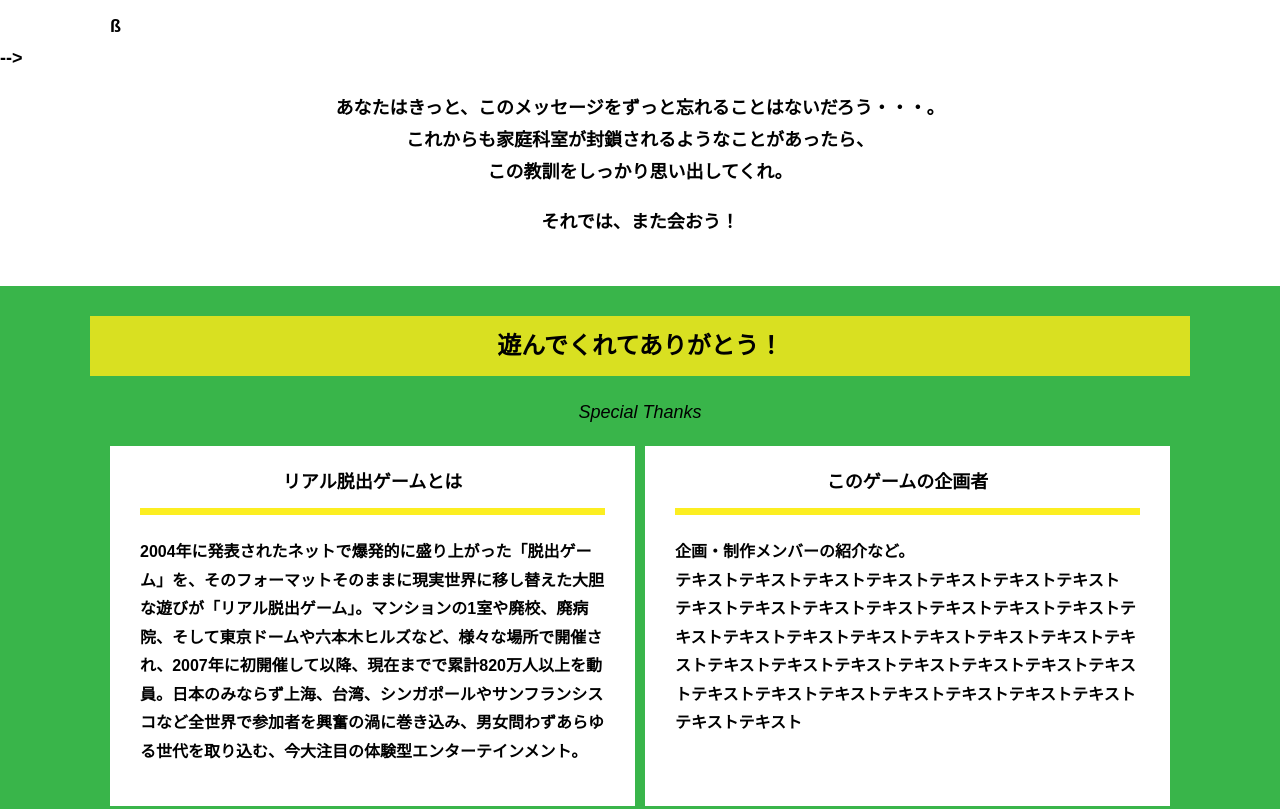
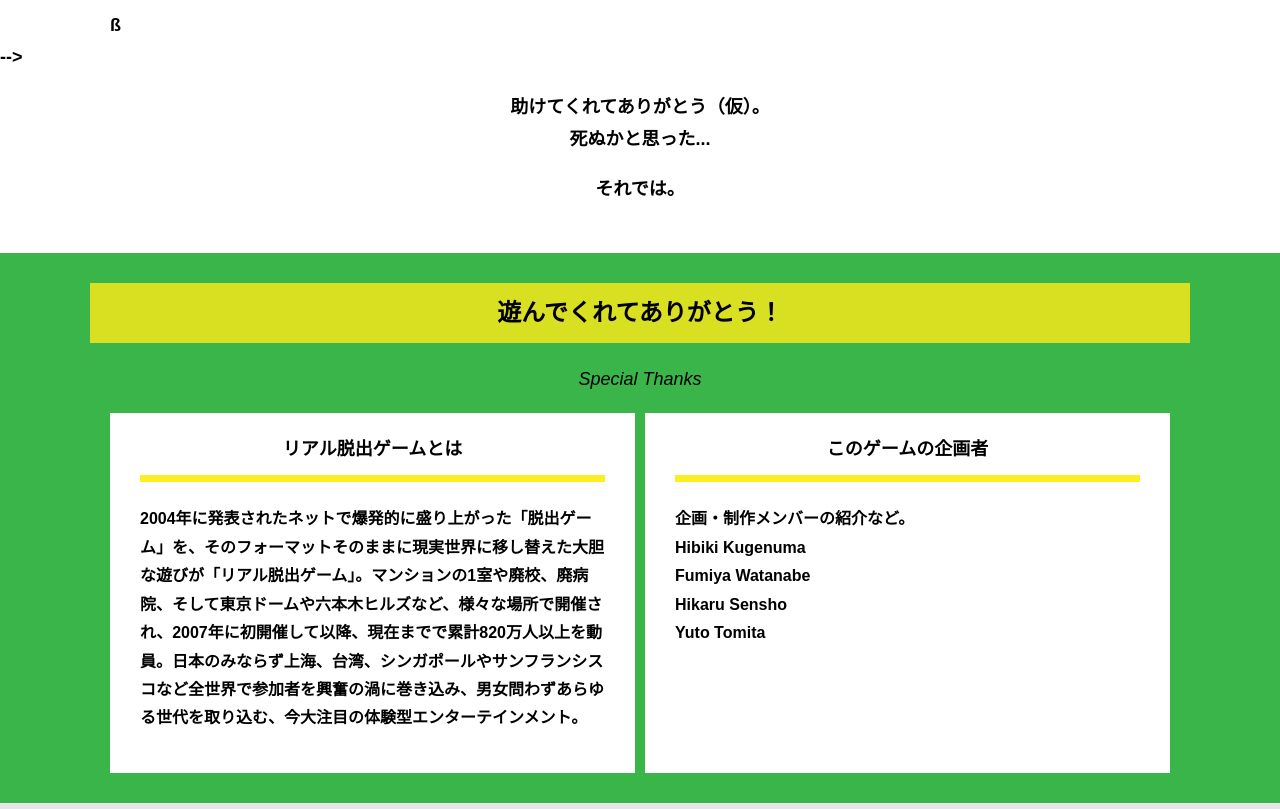
Before and after one commit to HibikiKugenuma/Kashiwa_2Qalfa_number5, a plain HTML site: page final.html in a window 1280 px wide. Shown: the part 1182-1991 px from the top of the page. Drawn offline with Linux system fonts and the light colour scheme.

Commit message:
Update final.html

```diff
--- a/final.html
+++ b/final.html
@@ -11,20 +11,20 @@
 <body>
   <header class="header">
     <div class="container">
-      <div class="header__logo"><img src="assets/images/logo.svg" alt="チームロゴ"></div>
+      <div class="header__logo"><img src="assets/images/logodayo.png" alt="チームロゴ"></div>
       <div class="header__name">N・S高生制作サイト</div>
     </div>
   </header>
   <main class="main final-page">
     <!-- タイトルエリア　ここから -->
-    <h1 class="main-title"><img src="assets/images/main-image.png" alt="封鎖された家庭科室からの脱出"></h1>
+    <h1 class="main-title"><img src="assets/images/main-gazou1.png" alt="封鎖された家庭科室からの脱出"></h1>
     <!-- タイトルエリア　ここまで -->
     <section class="section">
       <div class="container">
         <div class="box bg-color--subcolor">
           <h2 class="section-title--border">全ステージ クリア！</h2>
-          <p class="text-center">おめでとう！あなたはついに全ての謎を解き、先生を救うことができた！<br>
-            そして先生からあるメッセージが伝えられた・・・</p>
+          <p class="text-center">おめでとう！あなたはついに全ての謎を解き、友人を救うことができた！<br>
+            そして友人からあるメッセージが伝えられた・・・</p>
         </div>
       </div>
     </section>
@@ -44,10 +44,9 @@ Youtube貼り付けここまで-->
           ß
       </div>
          -->
-        <p class="text-center">あなたはきっと、このメッセージをずっと忘れることはないだろう・・・。<br>
-          これからも家庭科室が封鎖されるようなことがあったら、<br>
-          この教訓をしっかり思い出してくれ。</p>
-        <p class="text-center">それでは、また会おう！</p>
+        <p class="text-center">助けてくれてありがとう（仮）。<br>
+          死ぬかと思った...</p>
+        <p class="text-center">それでは。</p>
       </div>
     </section>
     <section class="section bg-color--keycolor">
@@ -65,8 +64,10 @@ Youtube貼り付けここまで-->
             <div class="card">
               <h3 class="card__title">このゲームの企画者</h3>
               <p class="card__content">企画・制作メンバーの紹介など。<br>
-                テキストテキストテキストテキストテキストテキストテキスト<br>
-                テキストテキストテキストテキストテキストテキストテキストテキストテキストテキストテキストテキストテキストテキストテキストテキストテキストテキストテキストテキストテキストテキストテキストテキストテキストテキストテキストテキストテキストテキストテキスト</p>
+                Hibiki Kugenuma<br>
+                Fumiya Watanabe<br>
+                Hikaru Sensho<br>
+                Yuto Tomita</p>
             </div>
           </div>
         </div>
```
